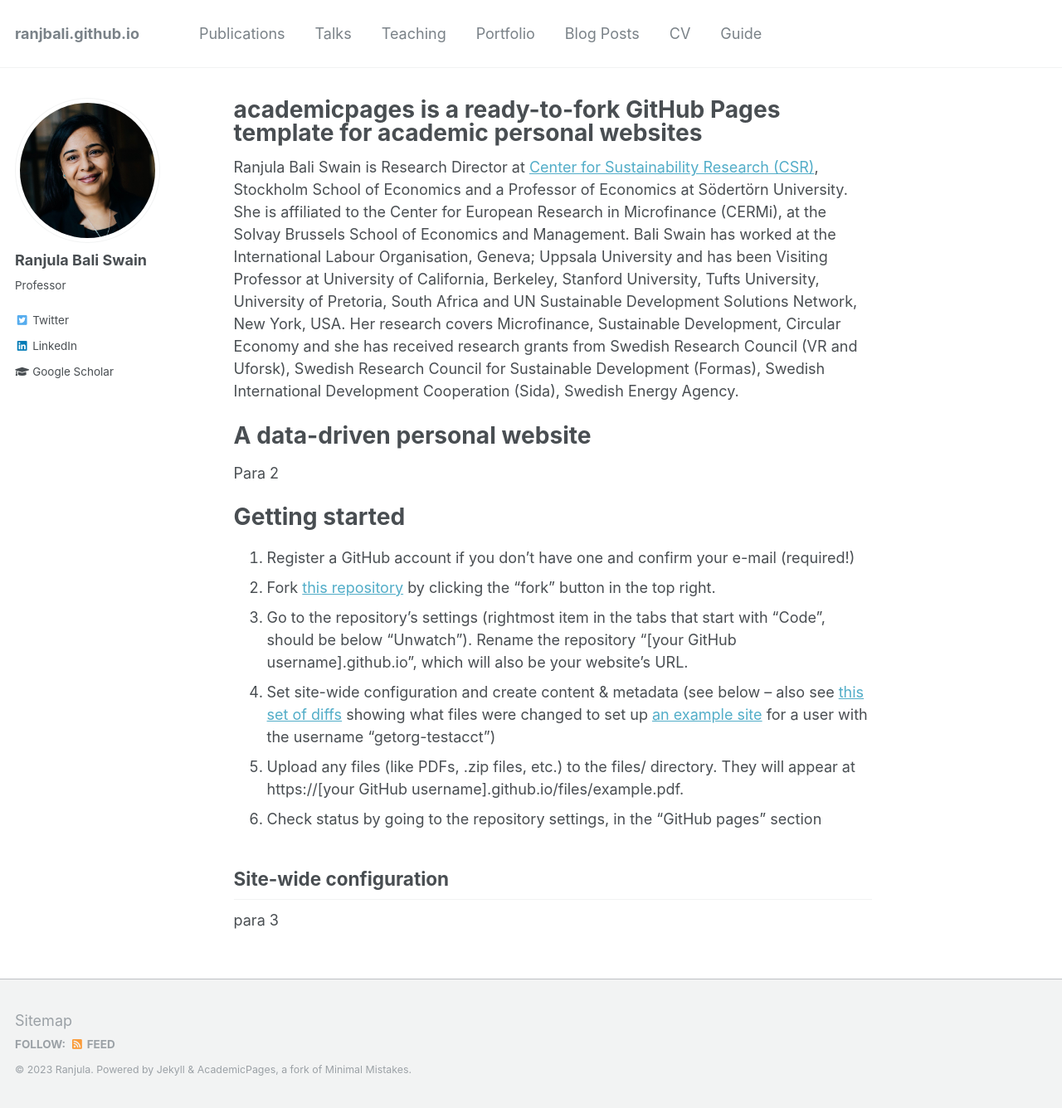
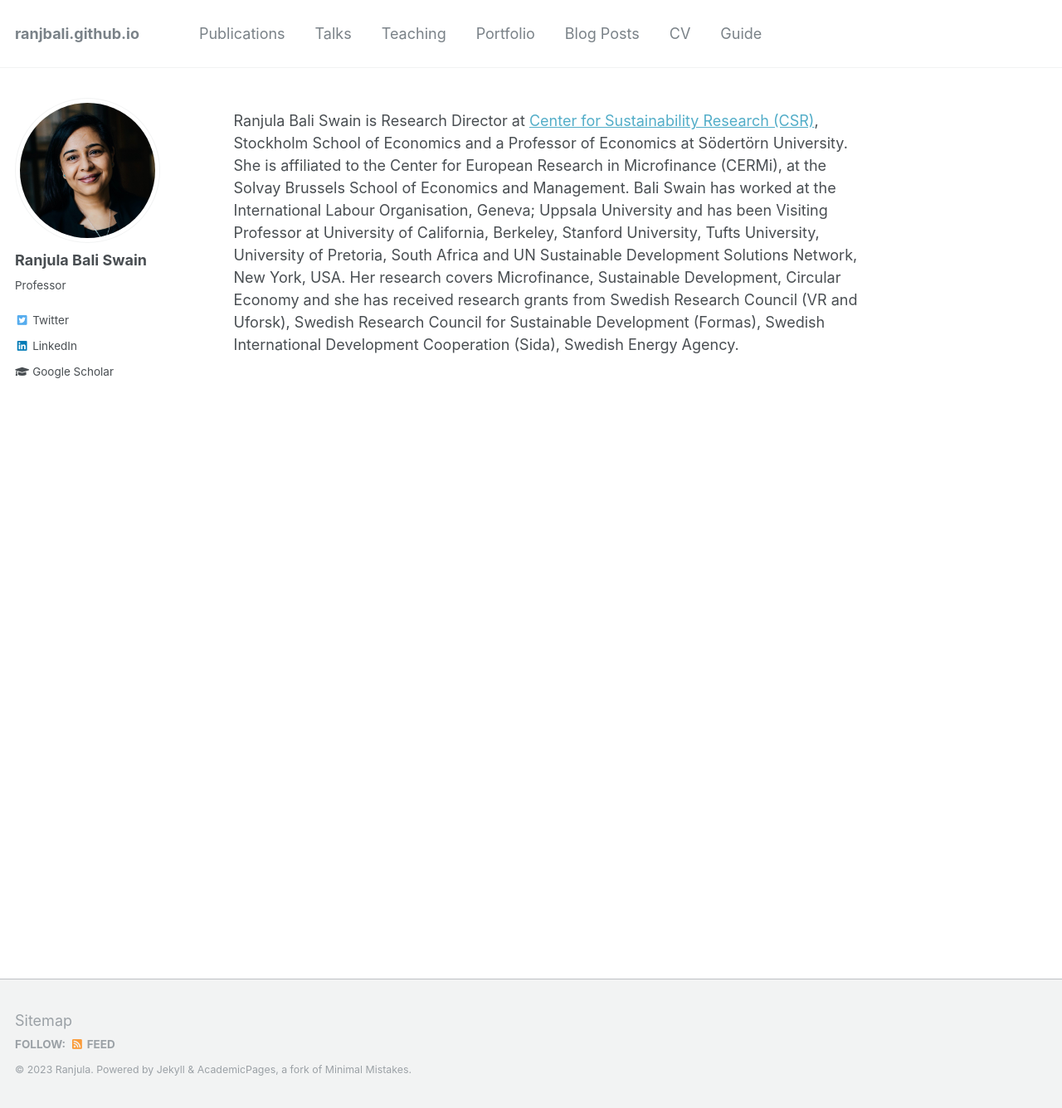
Before and after one commit to ranjbali/ranjbali.github.io, a Jekyll site: the page built from _pages/about.md, in a window 1280 px wide and 1336 px high. Shown: the whole window at 83% size. Built offline with Jekyll 4.4.1, drawn with Linux system fonts in a browser that asks for light colours.

Commit message:
Update about.md

```diff
--- a/_pages/about.md
+++ b/_pages/about.md
@@ -1,6 +1,6 @@
 ---
 permalink: /
-title: "academicpages is a ready-to-fork GitHub Pages template for academic personal websites"
+title: ""
 excerpt: "About me"
 author_profile: true
 redirect_from:
@@ -9,21 +9,3 @@
 ---
 
 Ranjula Bali Swain is Research Director at [Center for Sustainability Research (CSR)](https://www.hhs.se/en/research/centers/csr/), Stockholm School of Economics and a Professor of Economics at Södertörn University. She is affiliated to the Center for European Research in Microfinance (CERMi), at the Solvay Brussels School of Economics and Management. Bali Swain has worked at the International Labour Organisation, Geneva; Uppsala University and has been Visiting Professor at University of California, Berkeley, Stanford University, Tufts University, University of Pretoria, South Africa and UN Sustainable Development Solutions Network, New York, USA. Her research covers Microfinance, Sustainable Development, Circular Economy and she has received research grants from  Swedish Research Council (VR and Uforsk), Swedish Research Council for Sustainable Development (Formas), Swedish International Development Cooperation (Sida), Swedish Energy Agency.
-
-
-A data-driven personal website
-======
-Para 2
-
-Getting started
-======
-1. Register a GitHub account if you don't have one and confirm your e-mail (required!)
-1. Fork [this repository](https://github.com/academicpages/academicpages.github.io) by clicking the "fork" button in the top right.
-1. Go to the repository's settings (rightmost item in the tabs that start with "Code", should be below "Unwatch"). Rename the repository "[your GitHub username].github.io", which will also be your website's URL.
-1. Set site-wide configuration and create content & metadata (see below -- also see [this set of diffs](http://archive.is/3TPas) showing what files were changed to set up [an example site](https://getorg-testacct.github.io) for a user with the username "getorg-testacct")
-1. Upload any files (like PDFs, .zip files, etc.) to the files/ directory. They will appear at https://[your GitHub username].github.io/files/example.pdf.
-1. Check status by going to the repository settings, in the "GitHub pages" section
-
-Site-wide configuration
-------
-para 3
```
